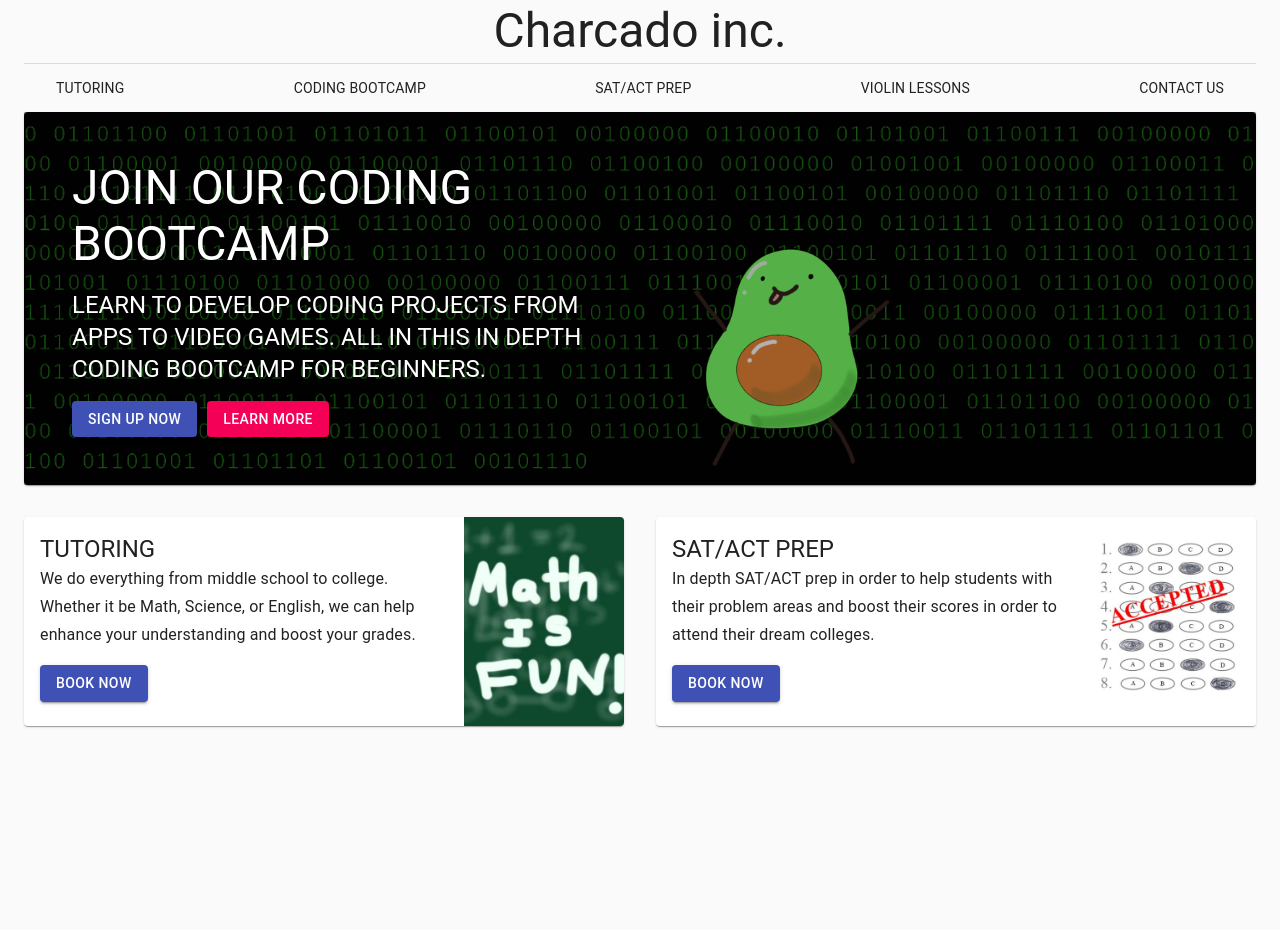
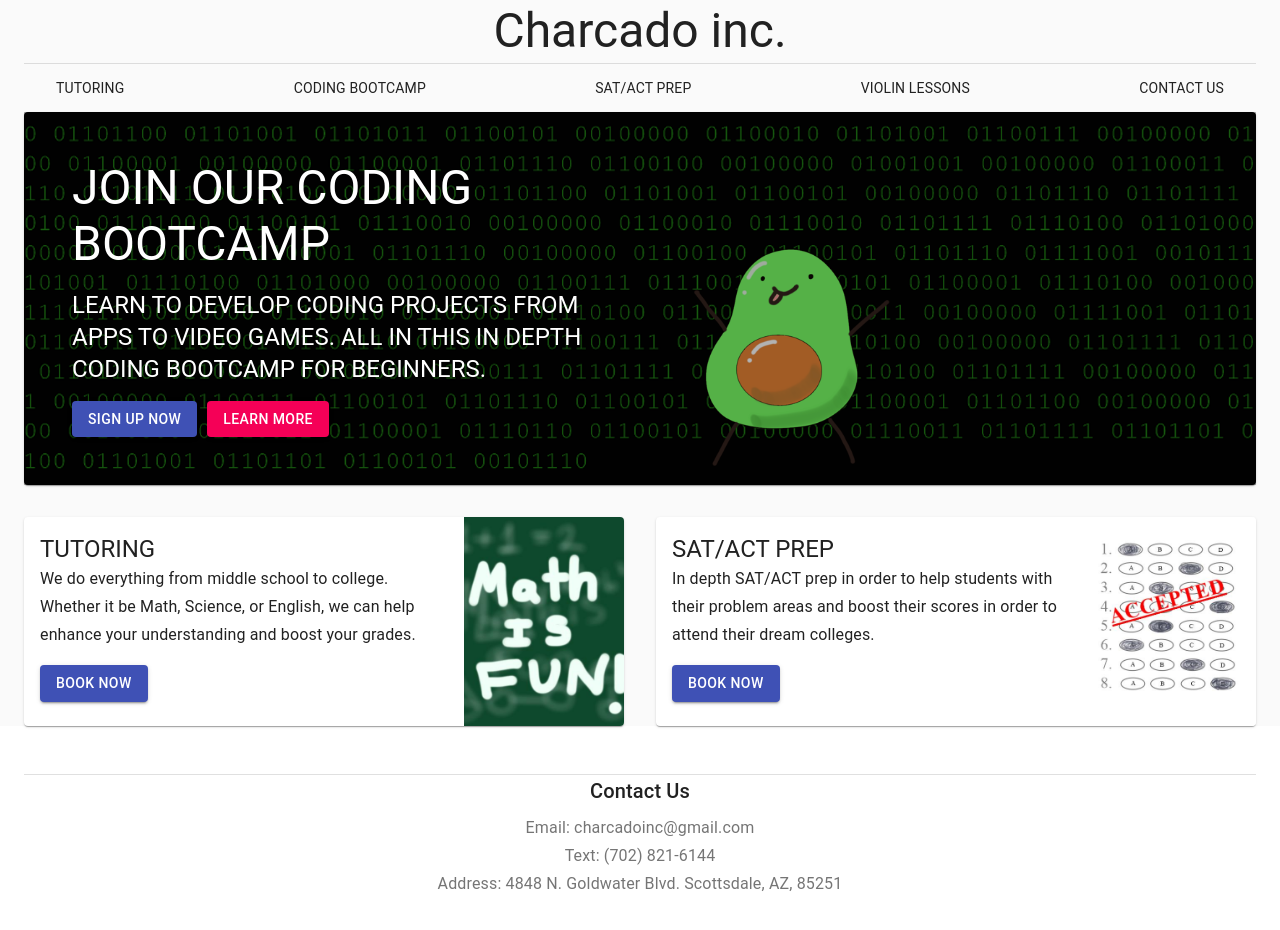
Before and after one commit to mshalam/fridgeandoven, a React app: page /#/ in a window 1280 px wide. Shown: the top 930 px of the page. Before the commit the page ends 800 px from the top, so only its background shows below. Built offline with nearby package versions, Linux system fonts and the light colour scheme.

Commit message:
added footer

```diff
--- a/src/components/Footer.js
+++ b/src/components/Footer.js
@@ -3,20 +3,6 @@ import PropTypes from 'prop-types';
 import { makeStyles } from '@material-ui/core/styles';
 import Container from '@material-ui/core/Container';
 import Typography from '@material-ui/core/Typography';
-import Link from '@material-ui/core/Link';
-
-function Copyright() {
-    return (
-        <Typography variant="body2" color="textSecondary" align="center">
-            {'Copyright © '}
-            <Link color="inherit" href="https://material-ui.com/">
-                Your Website
-      </Link>{' '}
-            {new Date().getFullYear()}
-            {'.'}
-        </Typography>
-    );
-}
 
 const useStyles = makeStyles((theme) => ({
     footer: {
@@ -24,22 +10,30 @@ const useStyles = makeStyles((theme) => ({
         // marginTop: theme.spacing(8),
         padding: theme.spacing(6, 0),
     },
+    divider: {
+        borderTop: `1px solid ${theme.palette.divider}`
+    }
 }));
 
 export default function Footer(props) {
     const classes = useStyles();
-    const { description, title } = props;
+    const { title } = props;
 
     return (
         <footer className={classes.footer}>
             <Container maxWidth="lg">
-                <Typography variant="h6" align="center" gutterBottom>
+                <Typography className={classes.divider} variant="h6" align="center" gutterBottom>
                     {title}
                 </Typography>
                 <Typography variant="subtitle1" align="center" color="textSecondary" component="p">
-                    {description}
+                    Email: charcadoinc@gmail.com
                 </Typography>
-                <Copyright />
+                <Typography variant="subtitle1" align="center" color="textSecondary" component="p">
+                    Text: (702) 821-6144
+                </Typography>
+                <Typography variant="subtitle1" align="center" color="textSecondary" component="p">
+                    Address: 4848 N. Goldwater Blvd. Scottsdale, AZ, 85251
+                </Typography>
             </Container>
         </footer>
     );
--- a/src/components/blog.js
+++ b/src/components/blog.js
@@ -8,6 +8,7 @@ import FeaturedPost from './FeaturedPost';
 import bootcampBanner from '../images/bootcampBanner.png'
 import tutoringBanner from '../images/tutoringBanner.jpg'
 import satBanner from '../images/satBanner.jpg'
+import Footer from './Footer';
 
 const sections = [
     { title: 'TUTORING', url: 'https://www.picktime.com/charmander#booking-content:~:text=tutoring,-In' },
@@ -65,6 +66,7 @@ export default function Blog() {
                     </Grid>
                 </main>
             </Container>
+            <Footer title="Contact Us" />
         </React.Fragment>
     );
 }
```
